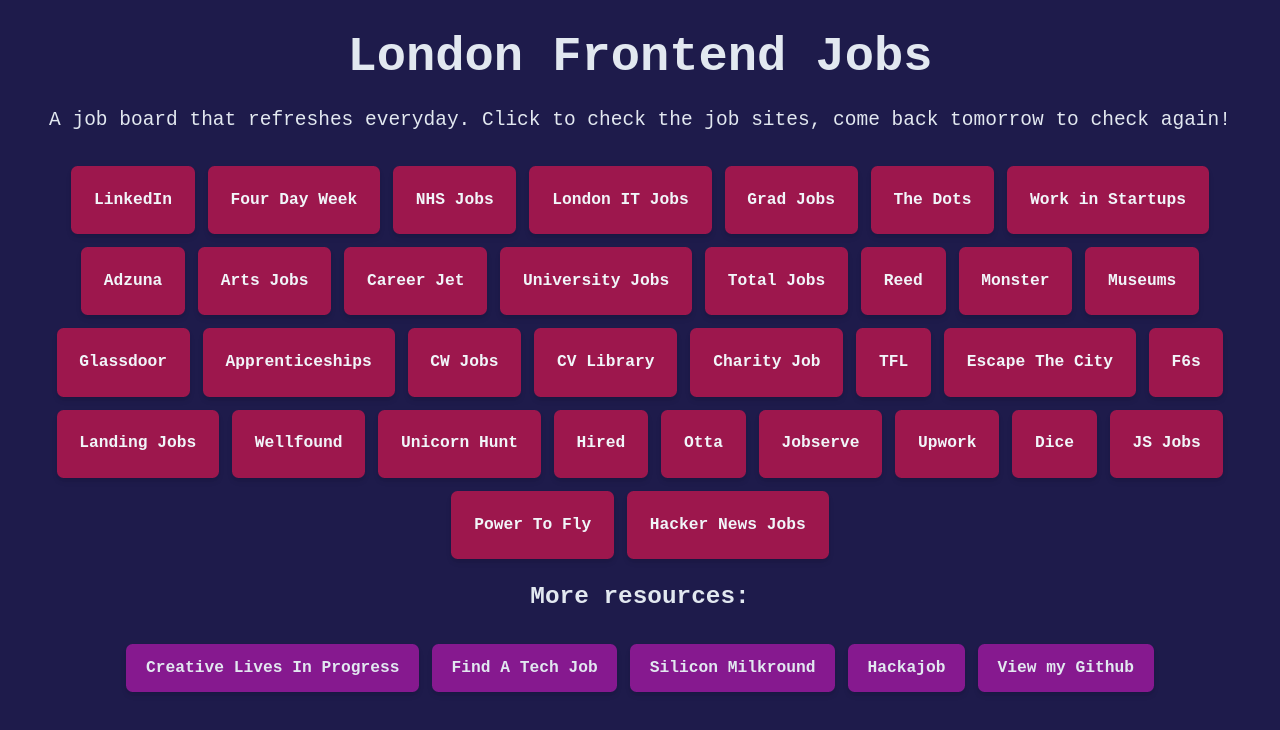
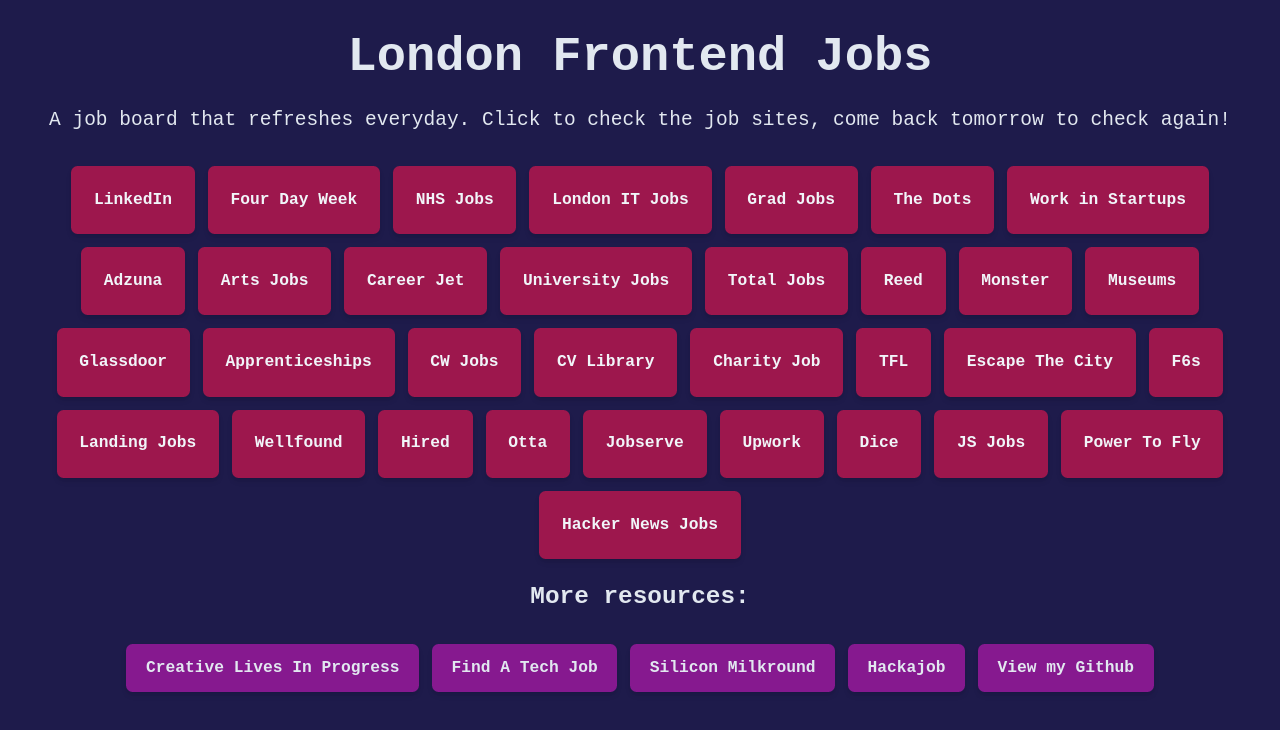
Before and after one commit to jones58/jobseeker, a React (Vite) app: page / in a window 1280 px wide. Shown: the top 730 px of the page. Built offline with nearby package versions, Linux system fonts and the light colour scheme.

Commit message:
remove unicorn hunt

```diff
--- a/src/jobboards.jsx
+++ b/src/jobboards.jsx
@@ -81,7 +81,6 @@
   },
   { name: "Wellfound", website: "https://wellfound.com/jobs" },
 
-  { name: "Unicorn Hunt", website: "https://www.unicornhunt.io/" },
   {
     name: "Hired",
     website: "https://hired.co.uk/",
```
